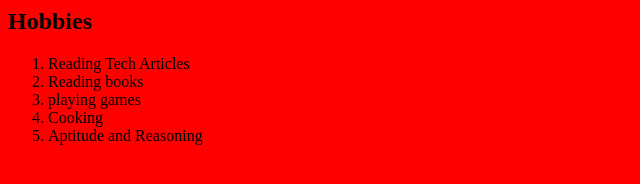
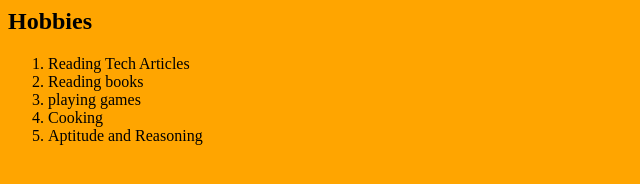
Before and after one commit to Kartheek3103/CV, a plain HTML site: page hobbies.html in a window 1280 px wide. Shown: the whole page, without its empty margins (0-640 px from the left). Drawn offline with Linux system fonts and the light colour scheme.

Commit message:
Update hobbies.html

```diff
--- a/hobbies.html
+++ b/hobbies.html
@@ -6,7 +6,7 @@
     <meta name="viewport" content="width=device-width, initial-scale=1.0">
     <title><b>Hobbies</b></title>
 </head>
-<body style="background-color: red; ">
+<body style="background-color: orange;">
     <h2>Hobbies</h2>
     <ol>
         <li>Reading Tech Articles</li>
```
